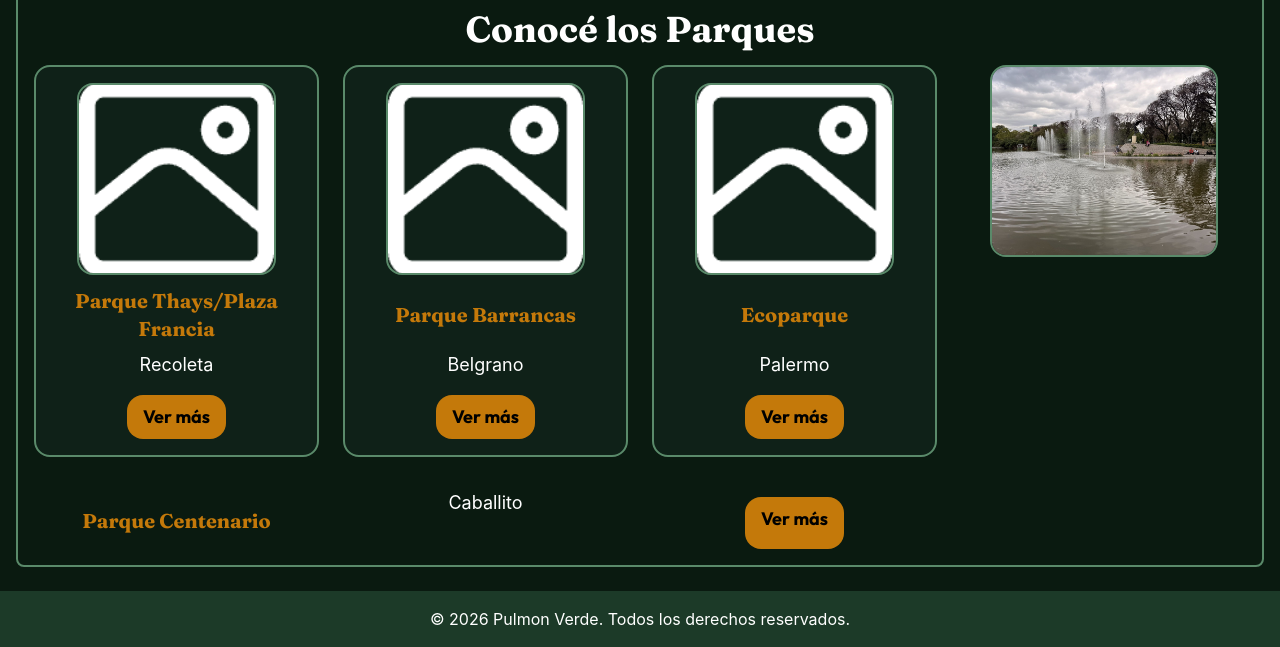
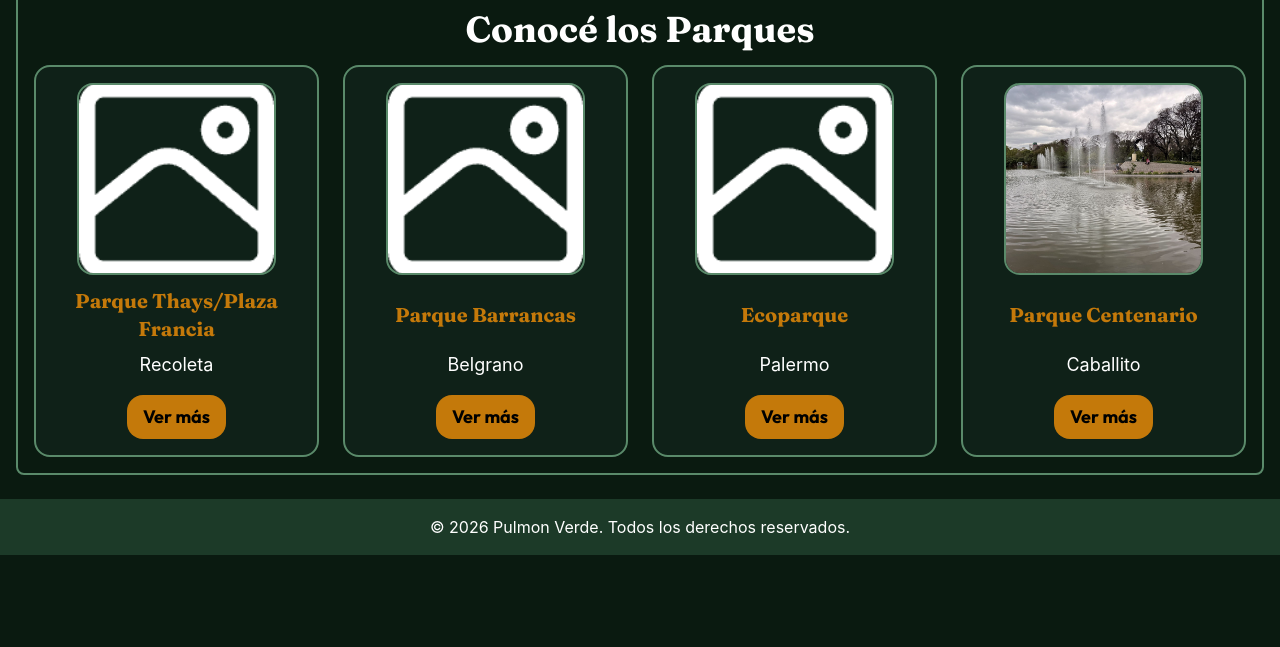
Before and after one commit to adri-bergantino/pulmonVerde, a plain HTML site: page index.html in a window 1280 px wide. Shown: the part 889-1536 px from the top of the page. After the commit the page ends 1444 px from the top, so only its background shows below. Drawn offline with Linux system fonts and the light colour scheme.

Commit message:
Wrap image in a styled div element
Moved image inside a div for better styling.

```diff
--- a/index.html
+++ b/index.html
@@ -100,8 +100,8 @@
                 <button class="bg-[#C4790A] px-4 py-2 text-lg font-bold font-Outfit mx-auto mt-4 rounded-2xl hover:scale-110">Ver más</button>
             </div>
 
-           <img src="Fotos/centenario/lago-fuentes-panoramica.jpg" alt="Lago del Parque Centenario con sus fuentes" class="block mx-auto w-4/5 h-48 object-cover rounded-2xl border-2 border-[#5A8A6A]">
-
+           <div class="flex flex-col bg-[#0F2118] p-4 rounded-2xl border-2 border-[#5A8A6A]">
+                <img src="Fotos/centenario/lago-fuentes-panoramica.jpg" alt="Lago del Parque Centenario con sus fuentes" class="block mx-auto w-4/5 h-48 object-cover rounded-2xl border-2 border-[#5A8A6A]">
                 <h3 class="font-Fraunces font-bold text-[#C4790A] text-lg md:text-xl text-center mt-3 min-h-[3.5rem] flex items-center justify-center break-words">Parque Centenario</h3>
 
                 <p class="text-white text-center text-lg mt-2">Caballito</p>
```
